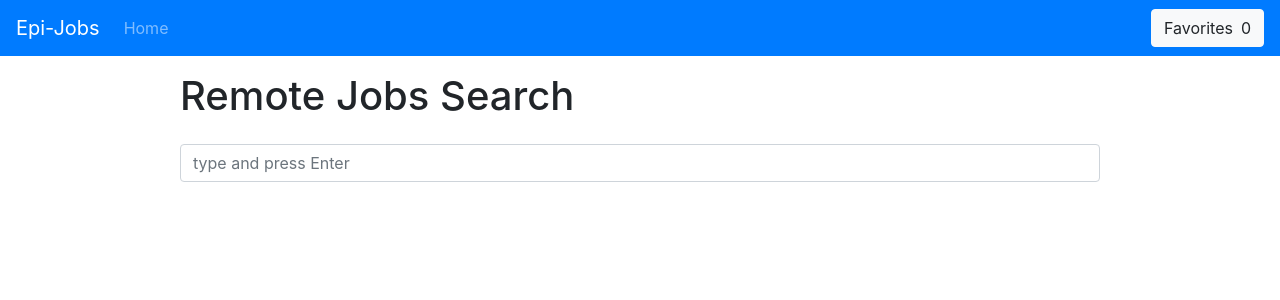
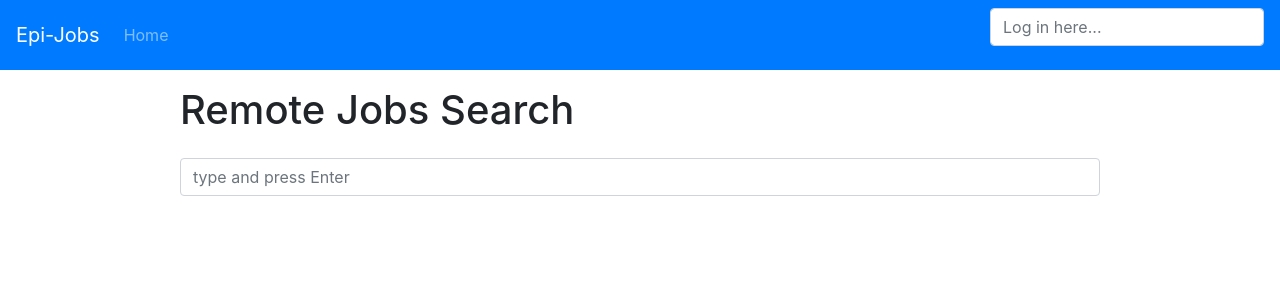
Before and after one commit to FarhanaRafi/D9-Job-Search-Redux, a React (Create React App) app in the folder d9-hw-start-main/: page / in a window 1280 px wide. Shown: the top 300 px of the page. Built offline with nearby package versions, Linux system fonts and the light colour scheme.

Commit message:
user name

```diff
--- a/d9-hw-start-main/src/components/Header.jsx
+++ b/d9-hw-start-main/src/components/Header.jsx
@@ -1,11 +1,17 @@
 import React from "react";
-import { Navbar, Nav, Button } from "react-bootstrap";
+import { Navbar, Nav, Button, Form } from "react-bootstrap";
 import { Link, useNavigate } from "react-router-dom";
-import { useSelector } from "react-redux";
+import { useSelector, useDispatch } from "react-redux";
+import { setUsernameAction } from "../redux/actions";
+import { useState } from "react";
 
 function Header() {
   const navigate = useNavigate();
+  const dispatch = useDispatch();
+  const userName = useSelector((state) => state.user.name);
   const favLength = useSelector((state) => state.favorites.content.length);
+  const [inputValue, setInputValue] = useState("");
+
   return (
     <Navbar bg="primary" variant="dark">
       <Navbar.Brand href="#home">Epi-Jobs</Navbar.Brand>
@@ -14,10 +20,33 @@ function Header() {
           <Nav.Link href="#home">Home</Nav.Link>
         </Link>
       </Nav>
-      <Button variant="light" onClick={() => navigate("/favorites")}>
-        Favorites
-        <span className="ml-2">{favLength}</span>
-      </Button>
+      {userName ? (
+        <>
+          <span className="mr-4 text-white">Hello, {userName} </span>
+          <Button variant="light" onClick={() => navigate("/favorites")}>
+            Favorites
+            <span className="ml-2">{favLength}</span>
+          </Button>
+        </>
+      ) : (
+        <Form
+          onSubmit={(e) => {
+            e.preventDefault(); // avoids refreshing the page
+            dispatch(setUsernameAction(inputValue));
+            // we want the content of the input field to reach the reducer
+            // and become the new state.user.name :)
+          }}
+        >
+          <Form.Group>
+            <Form.Control
+              type="text"
+              placeholder="Log in here..."
+              value={inputValue}
+              onChange={(e) => setInputValue(e.target.value)}
+            />
+          </Form.Group>
+        </Form>
+      )}
     </Navbar>
   );
 }
--- a/d9-hw-start-main/src/redux/actions/index.js
+++ b/d9-hw-start-main/src/redux/actions/index.js
@@ -1,6 +1,7 @@
 export const ADD_TO_FAVORITES = "ADD_TO_FAVORITES";
 export const REMOVE_FROM_FAVORITE = "REMOVE_FROM_FAVORITE";
 export const GET_COMPANY = "GET_COMPANY";
+export const SET_USERNAME = "SET_USERNAME";
 
 export const addToFavoritesAction = (data) => {
   return {
@@ -37,3 +38,10 @@ export const getCompanyActionAsync = (q) => {
     }
   };
 };
+
+export const setUsernameAction = (name) => {
+  return {
+    type: SET_USERNAME,
+    payload: name,
+  };
+};
--- /dev/null
+++ b/d9-hw-start-main/src/redux/reducers/userReducer.js
@@ -0,0 +1,19 @@
+import { SET_USERNAME } from "../actions";
+
+const initialState = {
+  name: "",
+};
+
+const userReducer = (state = initialState, action) => {
+  switch (action.type) {
+    case SET_USERNAME:
+      return {
+        ...state,
+        name: action.payload,
+      };
+
+    default:
+      return state;
+  }
+};
+export default userReducer;
--- a/d9-hw-start-main/src/redux/store/index.js
+++ b/d9-hw-start-main/src/redux/store/index.js
@@ -1,11 +1,13 @@
 import { configureStore, combineReducers } from "@reduxjs/toolkit";
 import companyReducer from "../reducers/companyReducer";
 import favoriteReducer from "../reducers/favoriteReducer";
+import userReducer from "../reducers/userReducer";
 
 const store = configureStore({
   reducer: combineReducers({
     favorites: favoriteReducer,
     company: companyReducer,
+    user: userReducer,
   }),
 });
 
```
